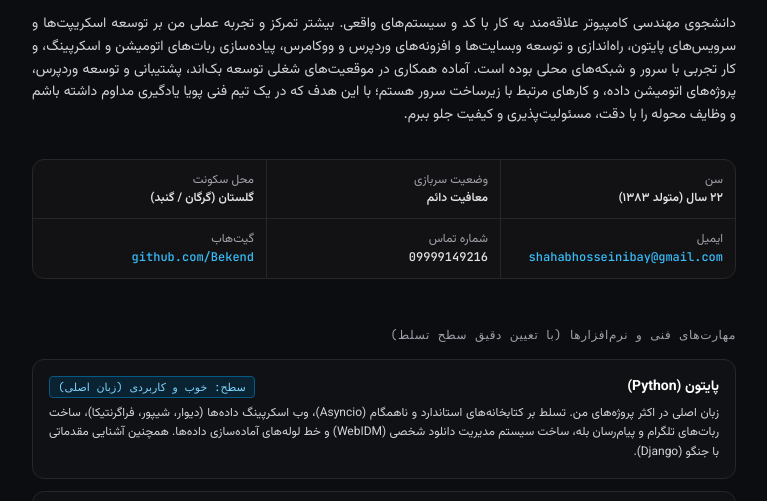
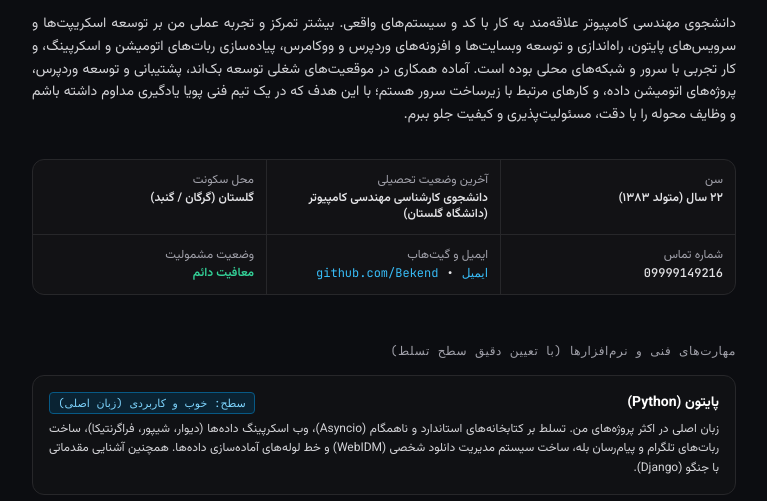
Before and after one commit to Bekend/bekend.github.io, a plain HTML site: page index.html in a window 1280 px wide. Shown: the part 230-731 px from the top of the page, without its empty margins (256-1023 px from the left). Drawn offline with nearby package versions, Linux system fonts and the light colour scheme.

Commit message:
feat: update profile table layout, Venorad timeline, cost-saving plugin note, and recent WebIDM date

```diff
--- a/index.html
+++ b/index.html
@@ -130,8 +130,8 @@
             <span class="font-semibold text-zinc-800 dark:text-zinc-200" data-i18n="tbl_age_val">۲۲ سال (متولد ۱۳۸۳)</span>
           </div>
           <div class="p-3">
-            <span class="text-zinc-400 block mb-0.5" data-i18n="tbl_military_label">وضعیت سربازی</span>
-            <span class="font-semibold text-zinc-800 dark:text-zinc-200" data-i18n="tbl_military_val">معافیت دائم</span>
+            <span class="text-zinc-400 block mb-0.5" data-i18n="tbl_edu_label">آخرین وضعیت تحصیلی</span>
+            <span class="font-semibold text-zinc-800 dark:text-zinc-200" data-i18n="tbl_edu_val">دانشجوی کارشناسی مهندسی کامپیوتر (دانشگاه گلستان)</span>
           </div>
           <div class="p-3">
             <span class="text-zinc-400 block mb-0.5" data-i18n="tbl_loc_label">محل سکونت</span>
@@ -140,16 +140,20 @@
         </div>
         <div class="grid grid-cols-1 sm:grid-cols-3 divide-y sm:divide-y-0 sm:divide-x divide-zinc-200 dark:divide-zinc-800 rtl:sm:divide-x-reverse">
           <div class="p-3">
-            <span class="text-zinc-400 block mb-0.5" data-i18n="tbl_email_label">ایمیل</span>
-            <a href="mailto:shahabhosseinibay@gmail.com" class="font-mono font-medium text-sky-600 dark:text-sky-400 hover:underline">shahabhosseinibay@gmail.com</a>
-          </div>
-          <div class="p-3">
             <span class="text-zinc-400 block mb-0.5" data-i18n="tbl_phone_label">شماره تماس</span>
             <a href="tel:09999149216" class="font-mono font-medium text-zinc-800 dark:text-zinc-200 hover:underline">09999149216</a>
           </div>
           <div class="p-3">
-            <span class="text-zinc-400 block mb-0.5" data-i18n="tbl_gh_label">گیت‌هاب</span>
-            <a href="https://github.com/Bekend" target="_blank" rel="noopener noreferrer" class="font-mono font-medium text-sky-600 dark:text-sky-400 hover:underline">github.com/Bekend</a>
+            <span class="text-zinc-400 block mb-0.5" data-i18n="tbl_contact_label">ایمیل و گیت‌هاب</span>
+            <div class="flex items-center gap-2 font-mono">
+              <a href="mailto:shahabhosseinibay@gmail.com" class="text-sky-600 dark:text-sky-400 hover:underline">ایمیل</a>
+              <span>•</span>
+              <a href="https://github.com/Bekend" target="_blank" rel="noopener noreferrer" class="text-sky-600 dark:text-sky-400 hover:underline">github.com/Bekend</a>
+            </div>
+          </div>
+          <div class="p-3">
+            <span class="text-zinc-400 block mb-0.5" data-i18n="tbl_military_label">وضعیت مشمولیت</span>
+            <span class="font-semibold text-emerald-600 dark:text-emerald-400" data-i18n="tbl_military_val">معافیت دائم</span>
           </div>
         </div>
       </div>
@@ -261,13 +265,13 @@
             <h3 class="text-sm font-bold text-zinc-900 dark:text-white" data-i18n="job_venorad_title">
               طراحی، توسعه و اتومیشن فروشگاه اینترنتی ونوراد
             </h3>
-            <span class="text-xs font-mono text-zinc-500 dark:text-zinc-400" data-i18n="job_venorad_date">۱۴۰۳ - اکنون (در حال توسعه)</span>
+            <span class="text-xs font-mono text-zinc-500 dark:text-zinc-400" data-i18n="job_venorad_date">مرداد ۱۴۰۵ - اکنون (در حال توسعه)</span>
           </div>
           <div class="text-xs font-medium text-sky-600 dark:text-sky-400 font-mono">
             <a href="https://venorad.ir" target="_blank" rel="noopener noreferrer" class="hover:underline">venorad.ir (سایت فعال)</a>
           </div>
           <p class="text-xs sm:text-sm text-zinc-600 dark:text-zinc-300 leading-relaxed text-justify" data-i18n="job_venorad_desc">
-            راه‌اندازی صفر تا صد فروشگاه اینترنتی عطر با بیش از ۲۵۰۰ محصول. توسعه ۳ افزونه اختصاصی ووکامرس شامل: افزونه هرم و آکوردهای بویایی عطرها (دارای سیستم کش ترنزینت)، افزونه فیلتر ایجکس لحظه‌ای محصولات، و افزونه وضعیت سفارشی انبار. همچنین طراحی پایپ‌لاین پایتون برای استخراج خودکار و استانداردسازی اطلاعات محصولات و بارگذاری دسته‌ای در سایت با تصاویر WebP.
+            راه‌اندازی صفر تا صد فروشگاه اینترنتی عطر با بیش از ۲۵۰۰ محصول. به جای تکیه بر خرید افزونه‌های تجاری آماده و هزینه‌بر، ترجیح دادم افزونه‌های مورد نیاز را به‌صورت اختصاصی و سبک کدنویسی کنم که علاوه بر صرفه‌جویی مالی در هزینه‌های پروژه و حذف وابستگی به افزونه‌های سنگین، سرعت بارگذاری و تطبیق ۱۰۰٪ با قالب فروشگاه حاصل شد؛ از جمله: افزونه هرم و آکوردهای بویایی عطرها (با سیستم کش ترنزینت)، افزونه فیلتر ایجکس لحظه‌ای محصولات، و افزونه وضعیت سفارشی انبار. همچنین طراحی پایپ‌لاین پایتون برای استخراج خودکار و استانداردسازی اطلاعات محصولات و بارگذاری دسته‌ای در سایت با تصاویر WebP.
           </p>
           <div class="flex flex-wrap items-center gap-3 pt-1 text-xs">
             <a href="https://github.com/Bekend/wc-perfume-notes" target="_blank" rel="noopener noreferrer" class="font-medium text-sky-600 dark:text-sky-400 hover:underline inline-flex items-center gap-1">
@@ -292,7 +296,7 @@
           </div>
           <div class="text-xs text-zinc-500" data-i18n="job_bots_company">فریلنس • ایران، گنبد کاووس</div>
           <p class="text-xs sm:text-sm text-zinc-600 dark:text-zinc-300 leading-relaxed text-justify" data-i18n="job_bots_desc">
-            پیاده‌سازی ربات‌های اتومیشن و پایشگر با پایتون؛ از جمله اسکرپر لحظه‌ای برای پایش و استخراج آگهی‌های حواله خودرو در سایت‌های دیوار و شیپور با هشدار آنی در تلگرام، و ساخت بات تلگرام برای مدیریت سیستم دانلود شخصی WebIDM.
+            پیاده‌سازی ربات‌های اتومیشن و پایشگر با پایتون؛ از جمله اسکرپر لحظه‌ای برای پایش و استخراج آگهی‌های حواله خودرو در سایت‌های دیوار و شیپور با هشدار آنی در تلگرام، و ساخت سیستم مدیریت دانلود شخصی WebIDM به همراه بات تلگرام (پروژه اخیراً توسعه‌یافته برای مدیریت ناهمگام و استریم دانلودها).
           </p>
           <div class="pt-1 text-xs">
             <a href="https://github.com/Bekend/web-idm" target="_blank" rel="noopener noreferrer" class="font-medium text-sky-600 dark:text-sky-400 hover:underline inline-flex items-center gap-1">
@@ -432,13 +436,14 @@
         about_text: "دانشجوی مهندسی کامپیوتر علاقه‌مند به کار با کد و سیستم‌های واقعی. بیشتر تمرکز و تجربه عملی من بر توسعه اسکریپت‌ها و سرویس‌های پایتون، راه‌اندازی و توسعه وبسایت‌ها و افزونه‌های وردپرس و ووکامرس، پیاده‌سازی ربات‌های اتومیشن و اسکرپینگ، و کار تجربی با سرور و شبکه‌های محلی بوده است. آماده همکاری در موقعیت‌های شغلی توسعه بک‌اند، پشتیبانی و توسعه وردپرس، پروژه‌های اتومیشن داده، و کارهای مرتبط با زیرساخت سرور هستم؛ با این هدف که در یک تیم فنی پویا یادگیری مداوم داشته باشم و وظایف محوله را با دقت، مسئولیت‌پذیری و کیفیت جلو ببرم.",
         tbl_age_label: "سن",
         tbl_age_val: "۲۲ سال (متولد ۱۳۸۳)",
-        tbl_military_label: "وضعیت سربازی",
-        tbl_military_val: "معافیت دائم",
+        tbl_edu_label: "آخرین وضعیت تحصیلی",
+        tbl_edu_val: "دانشجوی کارشناسی مهندسی کامپیوتر (دانشگاه گلستان)",
         tbl_loc_label: "محل سکونت",
         tbl_loc_val: "گلستان (گرگان / گنبد)",
-        tbl_email_label: "ایمیل",
         tbl_phone_label: "شماره تماس",
-        tbl_gh_label: "گیت‌هاب",
+        tbl_contact_label: "ایمیل و گیت‌هاب",
+        tbl_military_label: "وضعیت مشمولیت",
+        tbl_military_val: "معافیت دائم",
         sec_skills_title: "مهارت‌های فنی و نرم‌افزارها (با تعیین دقیق سطح تسلط)",
         sk_py_level: "سطح: خوب و کاربردی (زبان اصلی)",
         sk_py_desc: "زبان اصلی در اکثر پروژه‌های من. تسلط بر کتابخانه‌های استاندارد و ناهمگام (Asyncio)، وب اسکرپینگ داده‌ها (دیوار، شیپور، فراگرنتیکا)، ساخت ربات‌های تلگرام و پیام‌رسان بله، ساخت سیستم مدیریت دانلود شخصی (WebIDM) و خط لوله‌های آماده‌سازی داده‌ها. همچنین آشنایی مقدماتی با جنگو (Django).",
@@ -456,12 +461,12 @@
         sk_other_desc: "زبان‌های خارجی: فارسی (زبان مادری)، انگلیسی (سطح خوب رو به بالا و روان)، آلمانی (سطح پایه و مقدماتی A1/A2). سایر موارد: زبان Go (بسیار ابتدایی و در حد آشنایی اولیه)، زبان‌های #C و ++C (مقدماتی دانشگاهی)، کار با ادوبی فتوشاپ (سطح متوسط برای کارهای گرافیکی و وب)، و گوگل کولب (Google Colab) برای اجرای اسکریپت‌های داده.",
         sec_exp_title: "سوابق کاری و پروژه‌های عملی",
         job_venorad_title: "طراحی، توسعه و اتومیشن فروشگاه اینترنتی ونوراد",
-        job_venorad_date: "۱۴۰۳ - اکنون (در حال توسعه)",
-        job_venorad_desc: "راه‌اندازی صفر تا صد فروشگاه اینترنتی عطر با بیش از ۲۵۰۰ محصول. توسعه ۳ افزونه اختصاصی ووکامرس شامل: افزونه هرم و آکوردهای بویایی عطرها (دارای سیستم کش ترنزینت)، افزونه فیلتر ایجکس لحظه‌ای محصولات، و افزونه وضعیت سفارشی انبار. همچنین طراحی پایپ‌لاین پایتون برای استخراج خودکار و استانداردسازی اطلاعات محصولات و بارگذاری دسته‌ای در سایت با تصاویر WebP.",
+        job_venorad_date: "مرداد ۱۴۰۵ - اکنون (در حال توسعه)",
+        job_venorad_desc: "راه‌اندازی صفر تا صد فروشگاه اینترنتی عطر با بیش از ۲۵۰۰ محصول. به جای تکیه بر خرید افزونه‌های تجاری آماده و هزینه‌بر، ترجیح دادم افزونه‌های مورد نیاز را به‌صورت اختصاصی و سبک کدنویسی کنم که علاوه بر صرفه‌جویی مالی در هزینه‌های پروژه و حذف وابستگی به افزونه‌های سنگین، سرعت بارگذاری و تطبیق ۱۰۰٪ با قالب فروشگاه حاصل شد؛ از جمله: افزونه هرم و آکوردهای بویایی عطرها (با سیستم کش ترنزینت)، افزونه فیلتر ایجکس لحظه‌ای محصولات، و افزونه وضعیت سفارشی انبار. همچنین طراحی پایپ‌لاین پایتون برای استخراج خودکار و استانداردسازی اطلاعات محصولات و بارگذاری دسته‌ای در سایت با تصاویر WebP.",
         job_bots_title: "طراحی ربات‌های تلگرام و اتومیشن اسکرپینگ",
         job_bots_date: "دی ۱۴۰۳ تا بهمن ۱۴۰۳ (۱ ماه)",
         job_bots_company: "فریلنس • ایران، گنبد کاووس",
-        job_bots_desc: "پیاده‌سازی ربات‌های اتومیشن و پایشگر با پایتون؛ از جمله اسکرپر لحظه‌ای برای پایش و استخراج آگهی‌های حواله خودرو در سایت‌های دیوار و شیپور با هشدار آنی در تلگرام، و ساخت بات تلگرام برای مدیریت سیستم دانلود شخصی WebIDM.",
+        job_bots_desc: "پیاده‌سازی ربات‌های اتومیشن و پایشگر با پایتون؛ از جمله اسکرپر لحظه‌ای برای پایش و استخراج آگهی‌های حواله خودرو در سایت‌های دیوار و شیپور با هشدار آنی در تلگرام، و ساخت سیستم مدیریت دانلود شخصی WebIDM به همراه بات تلگرام (پروژه اخیراً توسعه‌یافته برای مدیریت ناهمگام و استریم دانلودها).",
         job_alpha_title: "بازطراحی و بهینه‌سازی وبسایت پراپ فرم",
         job_alpha_date: "مرداد ۱۴۰۲ تا آذر ۱۴۰۲ (۴ ماه)",
         job_alpha_desc: "اصلاح ساختار وبسایت، رفع ایرادات عملکردی و باگ‌های فنی، و بهینه‌سازی سرعت و تجربه کاربری برای شرکت پراپ تریدینگ آلفا فاند تریدر.",
@@ -490,13 +495,14 @@
         about_text: "Computer Engineering undergraduate passionate about writing clean code and operating real systems. My hands-on background centers on Python development, custom WordPress & WooCommerce plugin engineering, automation/scraping bots, and practical homelab infrastructure. I am open to backend development, WordPress engineering, data automation, and server infrastructure roles—aiming to continually learn within a dynamic engineering team and deliver reliable, high-quality work.",
         tbl_age_label: "Age",
         tbl_age_val: "22 Years (Born 2004)",
+        tbl_edu_label: "Education Status",
+        tbl_edu_val: "B.Sc. in Computer Engineering (Golestan University)",
+        tbl_loc_label: "Location",
+        tbl_loc_val: "Golestan, Iran",
+        tbl_phone_label: "Phone",
+        tbl_contact_label: "Email & GitHub",
         tbl_military_label: "Military Service",
         tbl_military_val: "Permanent Exemption",
-        tbl_loc_label: "Location",
-        tbl_loc_val: "Golestan, Iran",
-        tbl_email_label: "Email",
-        tbl_phone_label: "Phone",
-        tbl_gh_label: "GitHub",
         sec_skills_title: "Technical Skills & Competencies (Accurate Levels)",
         sk_py_level: "Level: Proficient & Practical (Primary Language)",
         sk_py_desc: "Primary language across most projects. Strong grasp of standard and asynchronous libraries (Asyncio), web scraping pipelines (Divar, Sheypoor, Fragrantica), Telegram & Bale bot development, personal download manager architecture (WebIDM), and data ingestion scripts. Basic working knowledge of Django.",
@@ -514,12 +520,12 @@
         sk_other_desc: "Languages: Persian (Native), English (Fluent / Advanced), German (Elementary A1/A2). Additional Tools: Golang (Elementary), C# & C++ (Academic / Basic), Adobe Photoshop (Intermediate for web assets), Google Colab for data execution.",
         sec_exp_title: "Work Experience & Commercial Projects",
         job_venorad_title: "Full-Stack Development & Ingestion Automation — Venorad.ir",
-        job_venorad_date: "2024 - Present (Active Development)",
-        job_venorad_desc: "Architected the e-commerce store with 2500+ luxury perfume products. Developed 3 custom WooCommerce plugins (olfactory note pyramids with transient cache, live AJAX filters, and custom order status). Built automated Python ETL scripts to normalize and bulk-import product catalogs with WebP images.",
+        job_venorad_date: "Aug 2026 - Present (Active Development)",
+        job_venorad_desc: "Architected the e-commerce platform hosting 2500+ luxury perfume products. Instead of relying on expensive third-party commercial plugins, I authored custom lightweight WooCommerce plugins (olfactory note pyramids with transient caching, live AJAX product filtering, and custom order statuses), saving recurring project costs and ensuring 100% theme compatibility. Built automated Python ETL pipelines to scrape, normalize, and bulk-import product catalogs with optimized WebP media.",
         job_bots_title: "Telegram Bots & Scraping Automation",
         job_bots_date: "Jan 2025 - Feb 2025 (1 month)",
         job_bots_company: "Freelance • Gonbad Kavous, Iran",
-        job_bots_desc: "Built asynchronous Python monitoring tools, including a real-time car transfer listing scraper for Divar and Sheypoor with instant Telegram alerts, and a remote controller bot for WebIDM.",
+        job_bots_desc: "Built asynchronous Python monitoring tools, including a real-time car transfer listing scraper for Divar and Sheypoor with instant Telegram alerts, and a remote controller bot for WebIDM (a recent asynchronous multi-threaded download manager).",
         job_alpha_title: "Web Platform Refactor & Performance Optimization",
         job_alpha_date: "Jul 2023 - Nov 2023 (4 months)",
         job_alpha_desc: "Refactored website architecture, fixed operational bugs, and optimized loading speed and user experience for proprietary trading firm Alpha Funded Trader.",
```
